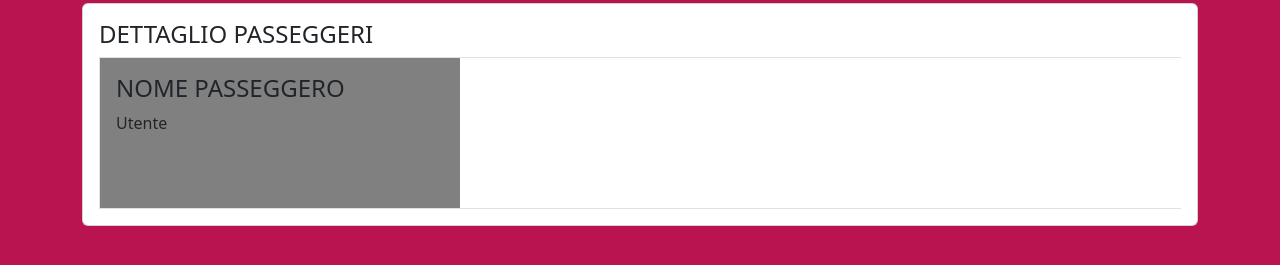
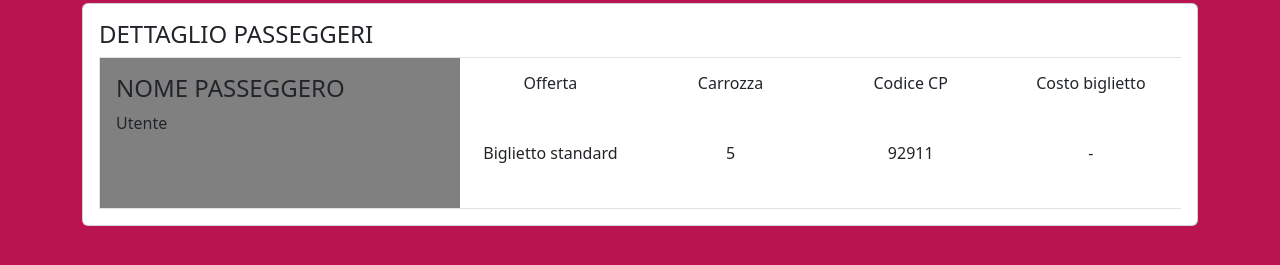
Before and after one commit to JordiMasci/js-biglietto-treno-form, a plain HTML site: page index.html in a window 1280 px wide. Shown: the part 397-662 px from the top of the page. Drawn offline with nearby package versions, Linux system fonts and the light colour scheme.

Commit message:
feat: finish CARD-2

```diff
--- a/index.html
+++ b/index.html
@@ -82,17 +82,29 @@
                     <h4>NOME PASSEGGERO</h4>
                     <p id="Nome-utente">Utente</p>
                 </div>
-                <div class="col-2"></div>
-                <div class="col-2"></div>
-                <div class="col-2"></div>
-                <div class="col-2"></div>
+                <div class="col-2 p-3">
+                    <h6>Offerta</h6>
+                    <p class="mt-5">Biglietto standard</p>
+                </div>
+                <div class="col-2 p-3">
+                    <h6>Carrozza</h6>
+                    <p class="mt-5">5</p>
+                </div>
+                <div class="col-2 p-3">
+                    <h6>Codice CP</h6>
+                    <p class="mt-5">92911</p>
+                </div>
+                <div class="col-2 p-3">
+                    <h6>Costo biglietto</h6>
+                    <p id="final-price" class="mt-5">-</p>
+                </div>
             </div>
         </div>
       </div>
 
 
 
-      <p id="final-price"></p>
+
     </div>
   </body>
 </html>
```
